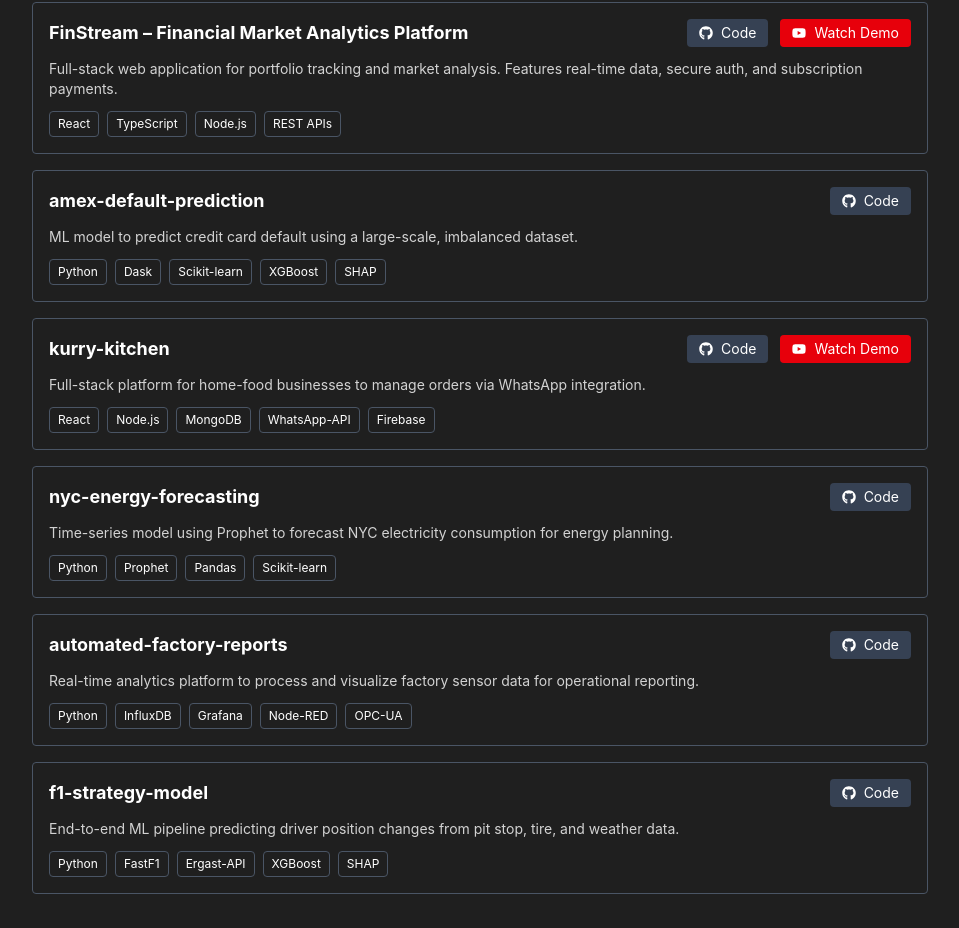
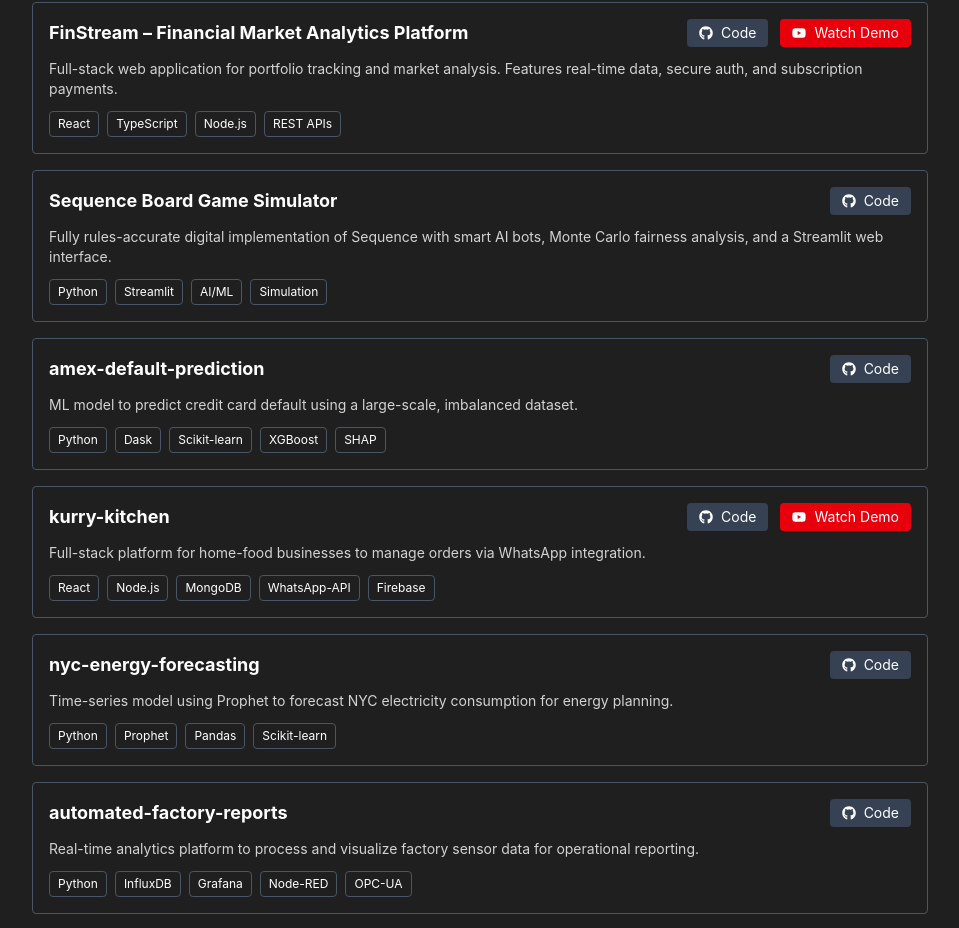
Before and after one commit to akashrane/portfolio, a Next.js app: page / in a window 1280 px wide. Shown: the part 1080-2008 px from the top of the page, without its empty margins (160-1119 px from the left). Built offline with nearby package versions, Linux system fonts and the light colour scheme.

Commit message:
feat: add Sequence Board Game Simulator to projects

```diff
--- a/components/Projects.tsx
+++ b/components/Projects.tsx
@@ -19,6 +19,14 @@ const projects: Project[] = [
     tech: ["React", "TypeScript", "Node.js", "REST APIs"],
     githubUrl: "https://github.com/akashrane/FinStream",
     videoUrl: "https://drive.google.com/file/d/1TQyOq37F1EtofhfGkHPbR9Tbuk7wj1A8/view?usp=drive_link",
+  },
+  {
+    id: 102,
+    name: "Sequence Board Game Simulator",
+    description:
+      "Fully rules-accurate digital implementation of Sequence with smart AI bots, Monte Carlo fairness analysis, and a Streamlit web interface.",
+    tech: ["Python", "Streamlit", "AI/ML", "Simulation"],
+    githubUrl: "https://github.com/akashrane/Sequence",
   },
   {
     id: 1,
```
